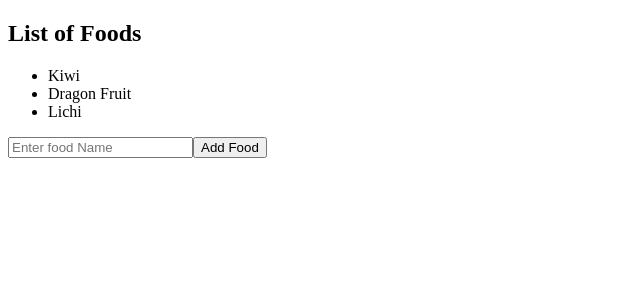
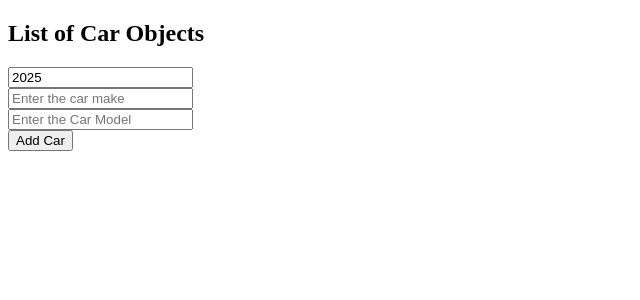
Before and after one commit to Gowtham5285/Daily_raect, a React (Vite) app: page / in a window 1280 px wide. Shown: the top 300 px of the page, without its empty margins (0-640 px from the left). Built offline with nearby package versions, Linux system fonts and the light colour scheme.

Commit message:
Accessing of Array& Arrayofobjects using state

```diff
--- a/src/App.jsx
+++ b/src/App.jsx
@@ -1,8 +1,8 @@
-import Arrayupdate from "./Arrayupdate";
+import ArrayOfObjects from "./ArrayOfObjects";
 function App() {
   return (
     <>
-    <Arrayupdate/>
+    <ArrayOfObjects/>
     </>
   );
 }
--- /dev/null
+++ b/src/ArrayOfObjects.jsx
@@ -0,0 +1,45 @@
+import { useState } from "react";
+function ArrayOfObjects(){
+    const [cars, setCars]=useState([]);
+    const [carYear, setCarYear]=useState(new Date().getFullYear());
+    const [carMake, setCarMake]=useState("");
+    const [carModel, setCarModel]=useState("");
+    function handleAddCar(){
+        const newCar={year: carYear, make: carMake, model: carModel};
+        setCars(c=>[...c, newCar])
+        setCarYear(new Date().getFullYear())
+        setCarMake("")
+        setCarModel("")
+    }
+    function handleRemoveCar(index){
+        setCars(c=>c.filter((_,i)=> i!==index))
+    }
+    function handleYearChange(event){
+        setCarYear(event.target.value)
+    }
+    function handleMakeChange(event){
+        setCarMake(event.target.value)
+    }
+    function handleModelChange(event){
+        setCarModel(event.target.value)
+    }
+    return(
+        <div>
+            <h2>List of Car Objects</h2>
+            <ul>
+                {cars.map((car,index)=>
+                <li key={index} onClick={()=>handleRemoveCar(index)}>
+                    {car.year} {car.make} {car.model}
+                </li>)}
+            </ul>
+            <input type="number" value={carYear} onChange={handleYearChange} />
+            <br />
+            <input type="text" value={carMake} onChange={handleMakeChange}  placeholder="Enter the car make"/>
+            <br />
+            <input type="text" value={carModel} onChange={handleModelChange}  placeholder="Enter the Car Model"/>
+            <br />
+            <button onClick={handleAddCar}>Add Car</button>
+        </div>
+    )
+}
+export default ArrayOfObjects
--- a/src/Arrayupdate.jsx
+++ b/src/Arrayupdate.jsx
@@ -7,14 +7,17 @@
         setFood(f=>[...f,newFood])
 
     }
-    function handleRemoveFood(){
-
+    function handleRemoveFood(index){
+        setFood(food.filter((_,i)=>i!==index))
     }
     return(
         <div>
             <h2>List of Foods</h2>
             <ul>
-                {food.map((food,index)=><li key={index}>{food}</li>)}
+                {food.map((food,index)=>
+                <li key={index} onClick={()=>handleRemoveFood(index)}>
+                    {food}
+                </li>)}
             </ul>
             <input type="text" id="foodInput" placeholder='Enter food Name'/>
             <button onClick={handleAddFood}>Add Food</button>
```
